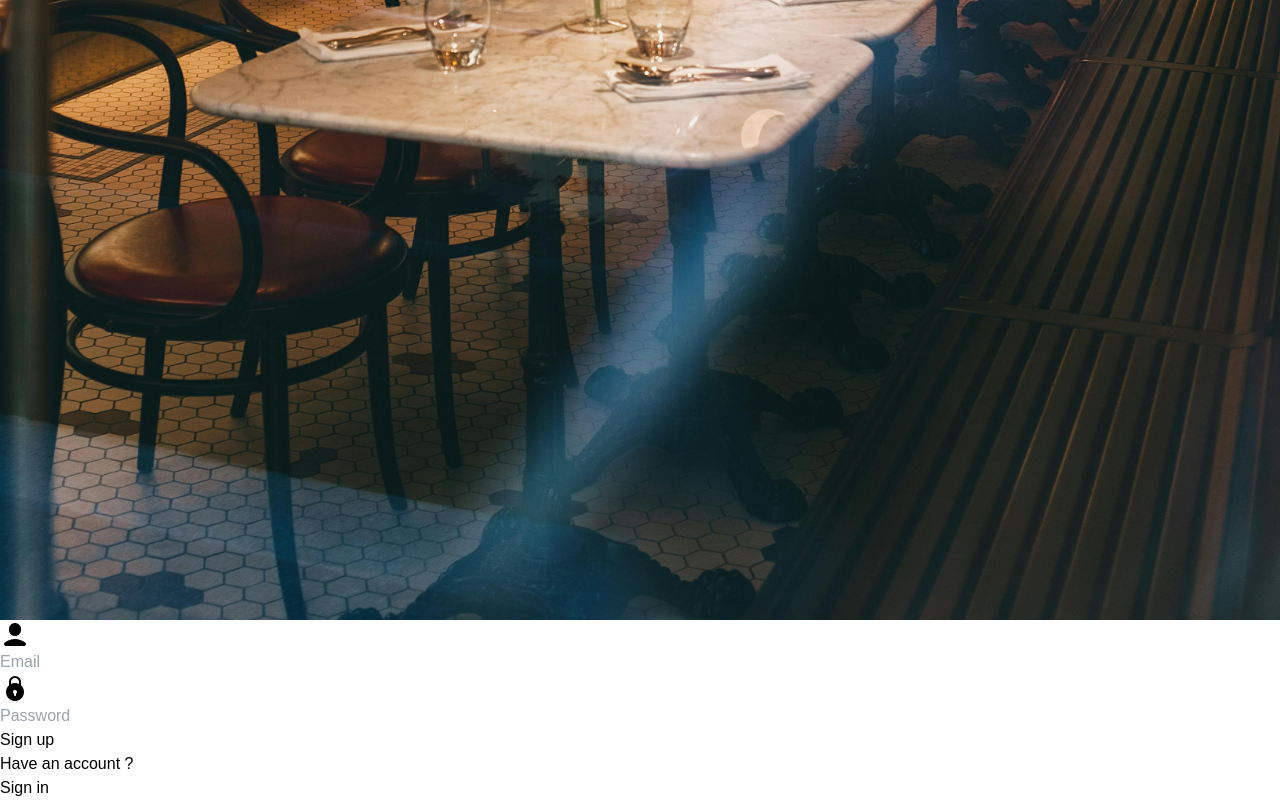
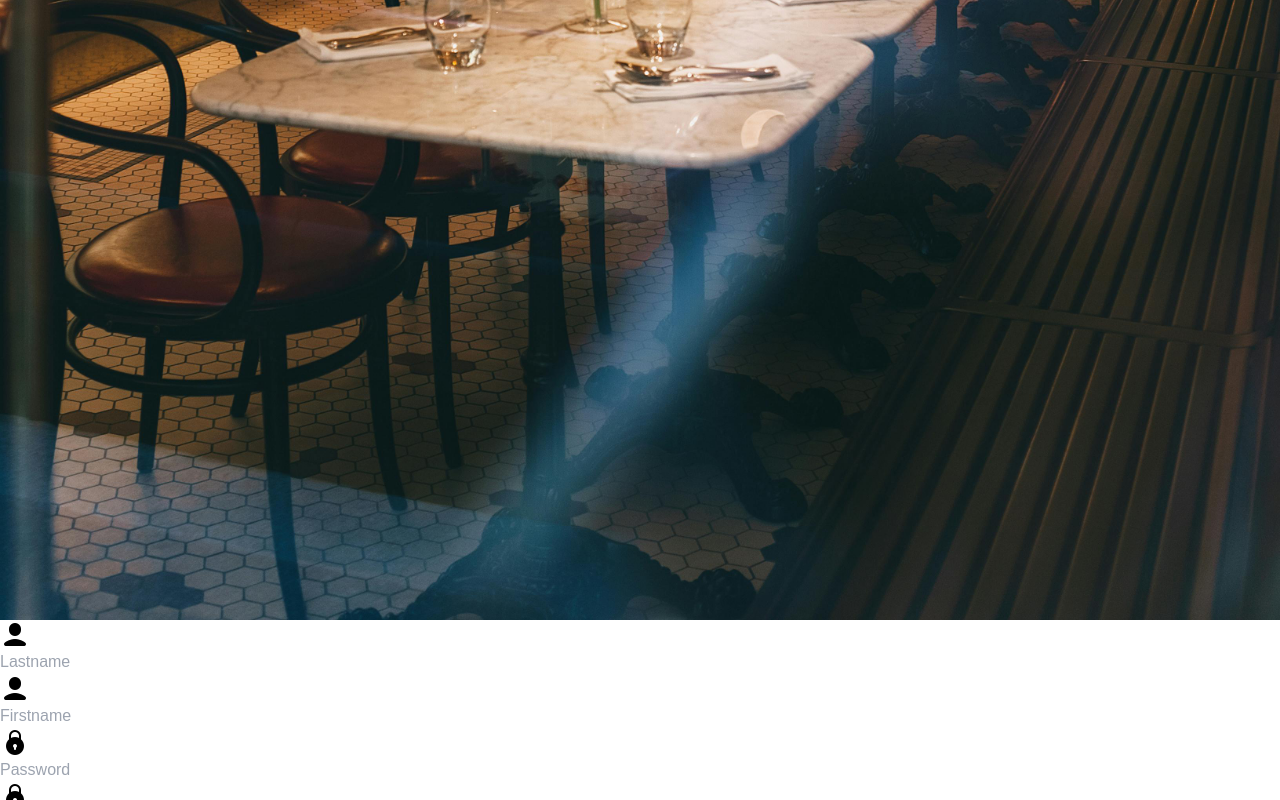
Before and after one commit to anais-labit/silver-micro, a React (Vite) app in the folder front/: page / in a window 1280 px wide. Both pictures are taken after a click on the link "Sign up". Shown: the part 1300-2100 px from the top of the page. Built offline with nearby package versions, Linux system fonts and the light colour scheme; a web font is replaced by a local one.

Commit message:
add input signupForm

```diff
--- a/front/src/App.jsx
+++ b/front/src/App.jsx
@@ -8,11 +8,11 @@ function App() {
 
   return (
     <div className='flex justify-center items-center'>
-      <div className='flex justify-center items-center flex-col max-[430px]:h-screen lg:h-[96vh] bg-black max-[430px]:border-0 lg:border-2 border-gray-300 max-[430px]:w-full lg:w-1/4'>
+      <div className='flex justify-center items-center flex-col max-[430px]:h-screen lg:h-screen bg-black max-[430px]:border-0 lg:border-2 border-gray-300 max-[430px]:w-full lg:w-1/4'>
         <div className='h-3/5 flex w-full justify-center items-center'>
           <img src={banner} alt='banner' className='max-[430px]:w-full lg:w-full h-full brightness-125' />
         </div>
-        <div className='flex h-2/5 max-[430px]:w-screen lg:w-full justify-center items-center rounded-t-xl'>
+        <div className='flex h-full max-[430px]:w-screen lg:w-full justify-center items-center rounded-t-xl'>
           <AuthForm />
         </div>
       </div>
--- a/front/src/component/AuthForm.jsx
+++ b/front/src/component/AuthForm.jsx
@@ -3,6 +3,7 @@ import FormInput from './FormInput';
 import ValidateButton from './ValidateButton';
 import userImg from '../assets/user.png';
 import lockImg from '../assets/lock.png';
+import mailImg from '../assets/mail.png';
 
 export default function AuthForm() {
     const [showSignUp, setShowSignUp] = useState(false);
@@ -11,18 +12,41 @@ export default function AuthForm() {
     return (
         <div className="flex flex-col items-center justify-center w-full h-full space-y-4 bg-white rounded-t-xl">
             {showSignUp && (
-                <form className="flex flex-col items-center space-y-2">
+                <form className="flex flex-col items-center space-y-2 py-6">
+
+                    <div className='flex flex-row-2 space-x-2'>
+
                         <div className="flex flex-row items-center space-y-2 relative">
                             <img className="absolute right-1 bottom-2" src={userImg} alt="User" />
-                    <FormInput placeholder="Email" />
+                            <FormInput placeholder="Lastname" />
                         </div>
+                        <div className="flex flex-row items-center space-y-2 relative">
+                            <img className="absolute right-1 bottom-2" src={userImg} alt="User" />
+                            <FormInput placeholder="Firstname" />
+                        </div>
+                    </div>
+
+                    <div className='flex flex-row-2 space-x-2'>
                         <div className="flex flex-row items-center space-y-2 relative">
                             <img className="absolute right-1 bottom-2" src={lockImg} alt="Password" />
                             <FormInput placeholder="Password" />
                         </div>
-                <div className="flex items-center space-y-4 w-full pt-2">
+                        <div className="flex flex-row items-center space-y-2 relative">
+                            <img className="absolute right-1 bottom-2" src={lockImg} alt="Password" />
+                            <FormInput placeholder="Confirm Password" />
+                        </div>
+                    </div>
+                    <div>
+                    <div className="flex flex-row items-center space-y-2 relative">
+                        <img className="absolute right-2 bottom-2" src={mailImg} alt="Mail" />
+                        <FormInput placeholder="Email" />
+                    </div>
+
+                    <div className="flex items-center space-y-4 w-full pt-4">
                         <ValidateButton className="space-y-2" label="Sign up" />
                     </div>
+                    </div>
+
                     <div className="flex flex-row items-center justify-center space-x-2 w-full pt-6">
                         <p className="text-xs text-gray-500">Have an account ?</p>
                         <a className="text-xs text-blue-500" onClick={() => { setShowSignUp(false); setShowSignIn(true); }}>Sign in</a>
```
Also changed, not shown: front/src/assets/mail.png (added). Lines whose indentation alone changed are shown as unchanged.
